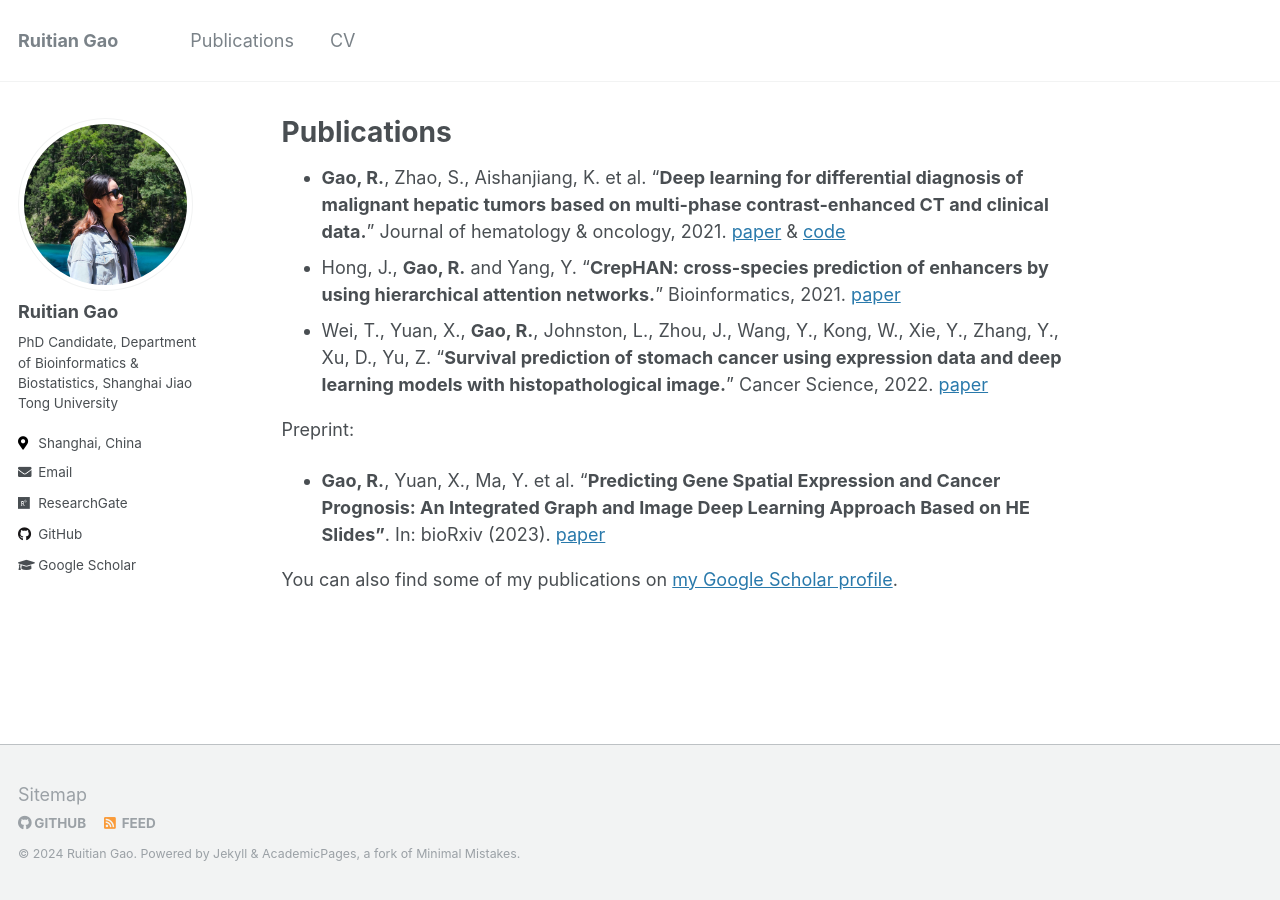
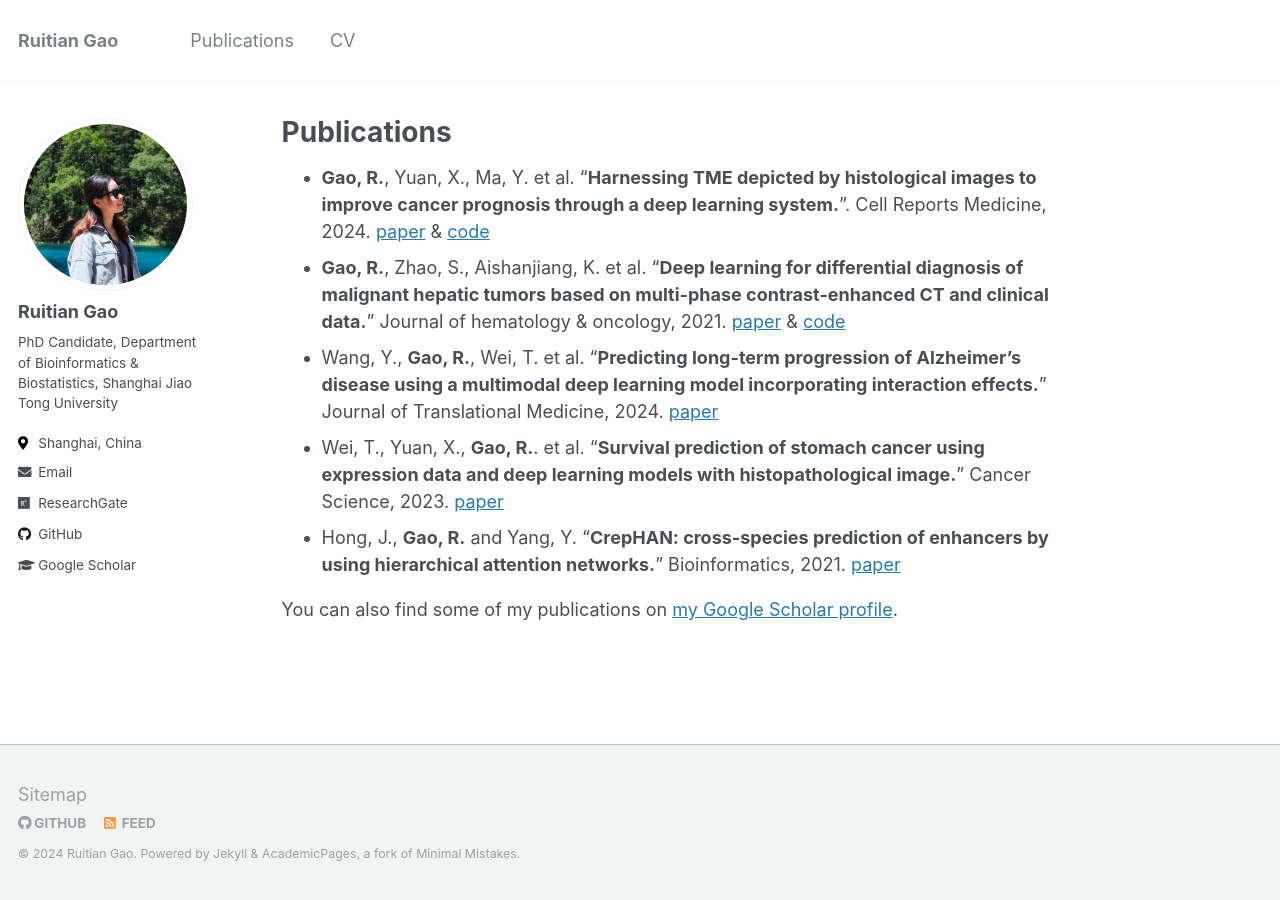
Before and after one commit to ruitian-olivia/ruitian-olivia.github.io, a Jekyll site: the page built from _pages/publications.md, in a window 1280 px wide. Built offline with Jekyll 4.4.1, drawn with Linux system fonts in a browser that asks for light colours.

Commit message:
Update publications.md

```diff
--- a/_pages/publications.md
+++ b/_pages/publications.md
@@ -7,12 +7,11 @@ author_profile: true
 
 {% include base_path %}
 
+* **Gao, R.**, Yuan, X., Ma, Y. et al. "**Harnessing TME depicted by histological images to improve cancer prognosis through a deep learning system.**". Cell Reports Medicine, 2024. [paper](https://www.cell.com/cell-reports-medicine/fulltext/S2666-3791(24)00205-2) & [code](https://github.com/ruitian-olivia/IGI-DL)
 * **Gao, R.**, Zhao, S., Aishanjiang, K. et al. "**Deep learning for differential diagnosis of malignant hepatic tumors based on multi-phase contrast-enhanced CT and clinical data.**" Journal of hematology & oncology, 2021. [paper](https://jhoonline.biomedcentral.com/articles/10.1186/s13045-021-01167-2) & [code](https://github.com/ruitian-olivia/STIC-model)
+* Wang, Y., **Gao, R.**, Wei, T. et al. "**Predicting long-term progression of Alzheimer’s disease using a multimodal deep learning model incorporating interaction effects.**" Journal of Translational Medicine, 2024. [paper]([https://doi.org/10.1111/cas.15592](https://translational-medicine.biomedcentral.com/articles/10.1186/s12967-024-05025-w))
+* Wei, T., Yuan, X., **Gao, R.**. et al. "**Survival prediction of stomach cancer using expression data and deep learning models with histopathological image.**" Cancer Science, 2023. [paper](https://doi.org/10.1111/cas.15592)
 * Hong, J., **Gao, R.** and Yang, Y.  "**CrepHAN: cross-species prediction of enhancers by using hierarchical attention networks.**" Bioinformatics, 2021. [paper](https://academic.oup.com/bioinformatics/article/37/20/3436/6274648)
-* Wei, T., Yuan, X., **Gao, R.**, Johnston, L., Zhou, J., Wang, Y., Kong, W., Xie, Y., Zhang, Y., Xu, D., Yu, Z. "**Survival prediction of stomach cancer using expression data and deep learning models with histopathological image.**" Cancer Science, 2022. [paper](https://doi.org/10.1111/cas.15592)
-
-Preprint:
-* **Gao, R.**, Yuan, X., Ma, Y. et al. "**Predicting Gene Spatial Expression and Cancer Prognosis: An Integrated Graph and Image Deep Learning Approach Based on HE Slides"**. In: bioRxiv (2023).  [paper](https://www.biorxiv.org/content/10.1101/2023.07.20.549824v1)
 
 
 
```
